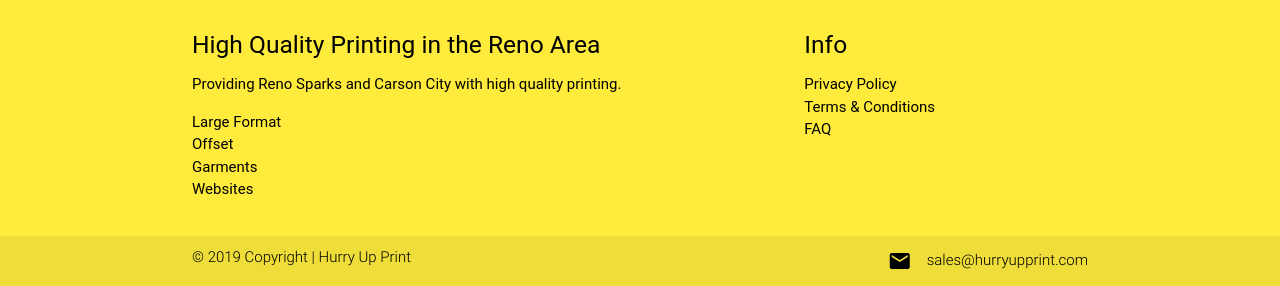
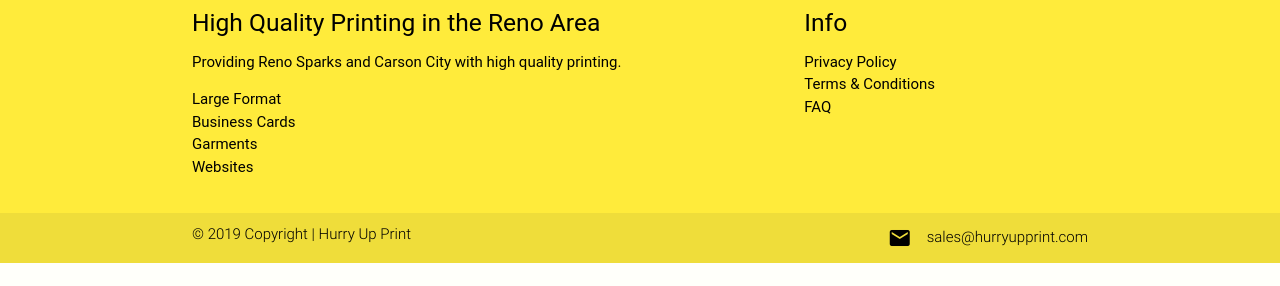
Before and after one commit to wcolts2000/hup-client, a PHP site: page / in a window 1280 px wide. Shown: the part 3463-3749 px from the top of the page. After the commit the page ends 3726 px from the top, so only its background shows below. Run offline with PHP 8.4, Linux system fonts and the light colour scheme; some libraries are stand-ins or nearby versions; some web fonts are replaced.

Commit message:
updated index and footer accordingly

```diff
--- a/footer.php
+++ b/footer.php
@@ -7,7 +7,7 @@
           <p>Providing Reno Sparks and Carson City with high quality printing.</p>
           <ul>
             <li><a class="black-text" href="/large_format/">Large Format</a></li>
-            <li><a class="black-text" href="/offset/">Offset</a></li>
+            <li><a class="black-text" href="/offset/business_cards.php">Business Cards</a></li>
             <li><a class="black-text" href="/garments/">Garments</a></li>
             <li><a class="black-text" href="/websites/">Websites</a></li>
           </ul>
--- a/index.php
+++ b/index.php
@@ -69,7 +69,8 @@
       <div class="col s12">
         <ul class="tabs">
           <li class="tab col s3 active"><a href="#category1" class="black-text">LARGE FORMAT</a></li>
-          <li class="tab col s3"><a href="#category2" class="black-text">OFFSET</a></li>
+          <!-- <li class="tab col s3"><a href="#category2" class="black-text">OFFSET</a></li> -->
+          <li class="tab col s3"><a href="#category2" class="black-text">BUSINESS CARDS</a></li>
           <li class="tab col s3"><a href="#category3" class="black-text">GARMENTS</a></li>
           <li class="tab col s3"><a href="#category4" class="black-text">WEBSITES</a></li>
         </ul>
@@ -90,24 +91,24 @@
               <a href="/large_format/banners.php" class="black-text waves-effect waves-light collection-item">
                 <li>Banners</li>
               </a>
-              <a href="/large_format/magnets.php" class="collection-item black-text waves-effect waves-light">
+              <!-- <a href="/large_format/magnets.php" class="collection-item black-text waves-effect waves-light">
                 <li>Magnets</li>
-              </a>
+              </a> -->
               <a href="/large_format/decals.php" class="collection-item black-text waves-effect waves-light">
                 <li>Decals</li>
               </a>
-              <a href="/large_format/vehicle_wraps.php" class="collection-item black-text waves-effect waves-light">
+              <!-- <a href="/large_format/vehicle_wraps.php" class="collection-item black-text waves-effect waves-light">
                 <li>Vehicle Wraps</li>
-              </a>
-              <a href="/large_format/window_perf.php" class="collection-item black-text waves-effect waves-light">
+              </a> -->
+              <!-- <a href="/large_format/window_perf.php" class="collection-item black-text waves-effect waves-light">
                 <li>Window Perf</li>
-              </a>
-              <a href="/large_format/displays.php" class="collection-item black-text waves-effect waves-light">
+              </a> -->
+              <!-- <a href="/large_format/displays.php" class="collection-item black-text waves-effect waves-light">
                 <li>Displays</li>
-              </a>
-              <a href="/large_format/signage.php" class="collection-item black-text waves-effect waves-light">
+              </a> -->
+              <!-- <a href="/large_format/signage.php" class="collection-item black-text waves-effect waves-light">
                 <li>Signage</li>
-              </a>
+              </a> -->
               <a href="/large_format/posters.php" class="collection-item black-text waves-effect waves-light">
                 <li>Posters</li>
               </a>
@@ -117,13 +118,15 @@
       </div>
       <div id="category2" class="col s12">
         <div class="col s12">
-          <p>Offset | Business Cards, Flyers, and More</p>
+          <!-- <p>Offset | Business Cards, Flyers, and More</p> -->
+          <p>Offset | Business Cards</p>
         </div>
         <div class="row">
           <div class="col s6">
             <img src="img/premium-business-card-1-card.png" alt="fancy business cards" class="responsive-img">
-            <p>Never miss a connection opportunity. Be sure to have your business cards at all times. Create a
-              personalized postcard or mailer.</p>
+            <!-- <p>Never miss a connection opportunity. Be sure to have your business cards at all times. Create a
+              personalized postcard or mailer.</p> -->
+            <p>Never miss a connection opportunity. Be sure to have your business cards at all times.</p>
           </div>
           <div class="col s6">
             <ul class="collection">
@@ -132,7 +135,7 @@
                   Business Cards
                 </li>
               </a>
-              <a href="/offset/postcards.php" class="collection-item black-text waves-effect waves-light">
+              <!-- <a href="/offset/postcards.php" class="collection-item black-text waves-effect waves-light">
                 <li>
                   Postcards
                 </li>
@@ -151,7 +154,7 @@
                 <li>
                   Menus
                 </li>
-              </a>
+              </a> -->
             </ul>
           </div>
         </div>
@@ -167,7 +170,7 @@
           </div>
           <div class="col s6">
             <ul class="collection">
-              <a href="/garments/silk_screen.php" class="collection-item black-text waves-effect waves-light">
+              <!-- <a href="/garments/silk_screen.php" class="collection-item black-text waves-effect waves-light">
                 <li>Silk Screen Printing</li>
               </a>
               <a href="/garments/embroidery.php" class="collection-item black-text waves-effect waves-light">
@@ -175,6 +178,9 @@
               </a>
               <a href="/garments/vinyl.php" class="collection-item black-text waves-effect waves-light">
                 <li>Vinyl</li>
+              </a> -->
+              <a href="/garments/" class="collection-item black-text waves-effect waves-light">
+                <li>Garments</li>
               </a>
             </ul>
           </div>
@@ -192,7 +198,7 @@
           </div>
           <div class="col s6">
             <ul class="collection">
-              <a href="/websites/static_sites.php" class="collection-item black-text waves-effect waves-light">
+              <!-- <a href="/websites/static_sites.php" class="collection-item black-text waves-effect waves-light">
                 <li>Static Sites</li>
               </a>
               <a href="/websites/dynamic_sites.php" class="collection-item black-text waves-effect waves-light">
@@ -209,6 +215,9 @@
               </a>
               <a href="/websites/applications.php" class="collection-item black-text waves-effect waves-light">
                 <li>Apps</li>
+              </a> -->
+              <a href="/websites/" class="collection-item black-text waves-effect waves-light">
+                <li>Websites</li>
               </a>
             </ul>
           </div>
@@ -262,13 +271,12 @@
 
               <ul>
                 <li>Banners</li>
-                <li>Vehicle Wraps</li>
-                <li>Window Perf</li>
-                <li>and more...</li>
+                <li>Posters</li>
+                <li>Decals</li>
               </ul>
             </div>
             <div class="card-action yellow darken-1">
-              <a href="large_format.php" class="black-text">Shop&nbsp;here</a>
+              <a href="/large_format/" class="black-text">Shop&nbsp;here</a>
             </div>
           </div>
         </a>
@@ -285,13 +293,12 @@
 
               <ul>
                 <li>Business Cards</li>
-                <li>Postcards</li>
-                <li>Flyers</li>
-                <li>and more...</li>
+                <li>&nbsp;</li>
+                <li>&nbsp;</li>
               </ul>
             </div>
             <div class="card-action yellow darken-1">
-              <a href="offset.php" class="black-text">Shop&nbsp;here</a>
+              <a href="/offset/business_cards.php" class="black-text">Shop&nbsp;here</a>
             </div>
           </div>
         </a>
@@ -310,7 +317,6 @@
                 <li>Silk Screening</li>
                 <li>Embroidery</li>
                 <li>Vinyl</li>
-                <li>and more...</li>
               </ul>
             </div>
             <div class="card-action yellow darken-1">
@@ -331,12 +337,11 @@
               <ul>
                 <li>Static Sites</li>
                 <li>Dynamic Sites</li>
-                <li>E-commerce</li>
                 <li>and more...</li>
               </ul>
             </div>
             <div class="card-action yellow darken-1">
-              <a href="website.php" class="black-text">Shop&nbsp;here</a>
+              <a href="/websites/" class="black-text">Shop&nbsp;here</a>
             </div>
           </div>
         </a>
```
